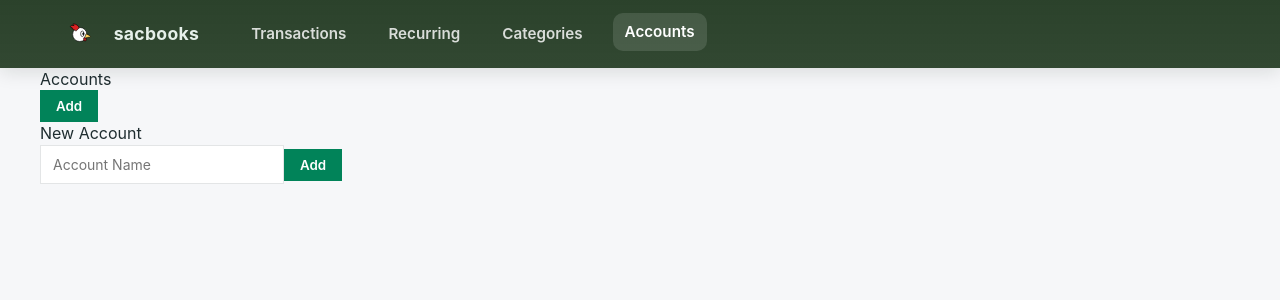
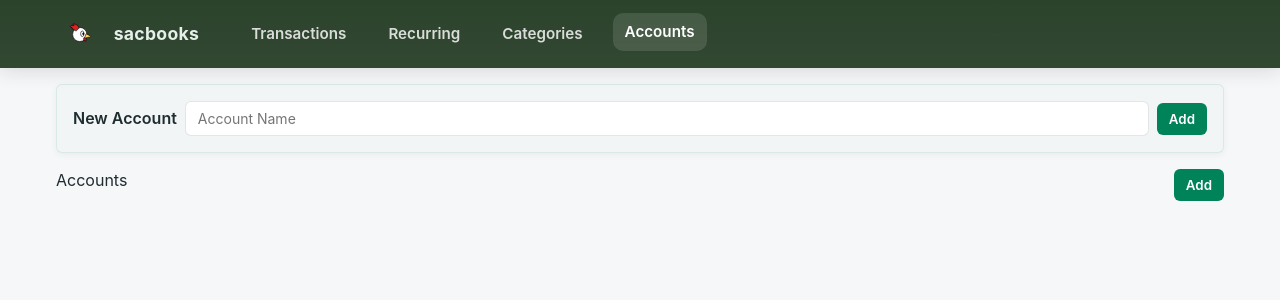
Before and after one commit to tjdickerson/sacbooks, a React (Vite) app in the folder frontend/: page / in a window 1280 px wide. Shown: the top 300 px of the page. Built offline with nearby package versions, Linux system fonts and the light colour scheme.

Commit message:
refactoring css

```diff
--- a/frontend/src/Accounts.tsx
+++ b/frontend/src/Accounts.tsx
@@ -52,18 +52,10 @@ function Accounts() {
     }
 
     return (
-        <div className='accounts-view'>
+        <div className='view-layout accounts-view'>
             {error && <p style={{ color: 'red' }}>Error: {error}</p>}
-            <div className='view-bar'>
-                <div className='view-name'>Accounts</div>
-                <div className='view-buttons'>
-                    <button className='sac-button account-new-button' type="submit">
-                        Add
-                    </button>
-                </div>
-            </div>
 
-            <div className='account-new'>
+            <div className='form-area'>
                 <NewAccountForm
                     onSubmit={handleAddAccount}
                     submitting={loadingAccounts}
@@ -71,6 +63,15 @@ function Accounts() {
             </div>
 
             {loadingAccounts && <p>Loading..</p>}
+            <div className='list-container'>
+                <div className='view-bar'>
+                    <div className='view-name'>Accounts</div>
+                    <div className='view-buttons'>
+                        <button className='btn-primary account-new-button' type="submit">
+                            Add
+                        </button>
+                    </div>
+                </div>
                 <div className='scrollbox container accounts-list'>
                     {
                         accounts.map((account) => {
@@ -83,6 +84,7 @@ function Accounts() {
                     }
                 </div>
             </div>
+        </div>
     )
 
 }
--- a/frontend/src/App.css
+++ b/frontend/src/App.css
@@ -47,35 +47,7 @@
   background-color: rgba(0, 0, 0, 0.6);
 }
 
-.sac-button {
-    background: var(--positive);
-    color: white;
-    padding: 8px 16px;
-    border: none;
-    border-radius: var(--radius);
-    font-weight: 600;
-    cursor: pointer;
-    transition: background 150ms ease;
-}
-
-.sac-button:hover {
-    background: #01704d;
-}
-
-.sac-input {
-    flex: 1;
-    padding: 8px 12px;
-    border: 1px solid;
-    border-radius: 6px;
-    font-size: 14px;
-    font-family: var(--font-sans);
-    background: var(--card);
-}
-
-.sac-input:focus {
-    outline: none;
-    box-shadow: 0 0 0 3px rgba(1, 131, 89, 0.08);
-}
+/* Button and input styles moved to components.css for consistency */
 
 /* ============================================================================
    Menu Bar
@@ -196,15 +168,7 @@
 }
 
 .form-error {
-  position: absolute;
-
-  top: 100%;
-  left: auto;
   color: var(--negative);
   font-size: 13px;
   margin-top: 4px;
-
-  background-color: #e6f0ea;
-  box-shadow: inset 0 0 5px rgba(0,0,0,0.1) ;
-  font-size: large;
 }
--- a/frontend/src/NewAccountForm.tsx
+++ b/frontend/src/NewAccountForm.tsx
@@ -46,13 +46,13 @@ const NewAccountForm: React.FC<NewAccountFormProps> = ({
     }
 
     return (
-        <form className='account-input-form' onSubmit={handleSubmit}>
+        <form className='inline-form account-input-form' onSubmit={handleSubmit}>
             {error && <div className='form-error'>{error}</div>}
-            <div className='account-new-label'>New Account</div>
+            <div className='form-label'>New Account</div>
 
             <input
                 type="text"
-                className='sac-input transaction-new-input'
+                className='transaction-new-input'
                 placeholder='Account Name'
                 value={name}
                 onChange={(e) => setName(e.target.value)}
@@ -60,7 +60,7 @@ const NewAccountForm: React.FC<NewAccountFormProps> = ({
             />
 
 
-            <button className='sac-button transaction-new-button' type="submit" disabled={isSubmitting}>
+            <button className='btn-primary transaction-new-button' type="submit" disabled={isSubmitting}>
                 Add
             </button>
         </form>
--- a/frontend/src/TransactionInputForm.tsx
+++ b/frontend/src/TransactionInputForm.tsx
@@ -53,13 +53,13 @@ const TransactionInputForm: React.FC<TransactionFormProps> = ({
     }
 
     return (
-        <form className='transaction-input-form' onSubmit={handleSubmit}>
+        <form className='inline-form transaction-input-form' onSubmit={handleSubmit}>
             {error && <div className='form-error'>{error}</div>}
             <div className='transaction-new-label'>New Transaction</div>
 
             <input
                 type="text"
-                className='sac-input transaction-new-input'
+                className='transaction-new-input'
                 placeholder='Transaction Name'
                 value={name}
                 onChange={(e) => setName(e.target.value)}
@@ -69,7 +69,7 @@ const TransactionInputForm: React.FC<TransactionFormProps> = ({
 
             <input
                 type="number"
-                className='sac-input transaction-new-input'
+                className='transaction-new-input'
                 placeholder='Amount'
                 value={amount}
                 onChange={(e) => setAmount(Number(e.target.value))}
@@ -77,7 +77,7 @@ const TransactionInputForm: React.FC<TransactionFormProps> = ({
                 step="0.01"
             />
 
-            <button className='sac-button transaction-new-button' type="submit" disabled={isSubmitting}>
+            <button className='btn-primary transaction-new-button' type="submit" disabled={isSubmitting}>
                 Add
             </button>
         </form>
--- a/frontend/src/Transactions.tsx
+++ b/frontend/src/Transactions.tsx
@@ -73,7 +73,6 @@ function Transactions() {
 
         try {
             const result: t.RecurringListResult = await GetRecurringList();
-            console.log(result);
             if (result.success) {
                 const data: t.Recurring[] = result.data;
                 setRecurrings(data);
@@ -210,7 +209,7 @@ function Transactions() {
     }
 
     return (
-        <div className='transaction-view'>
+        <div className='view-layout transaction-view'>
 
             <div className='transaction-new'>
                 <TransactionInputForm
@@ -232,7 +231,7 @@ function Transactions() {
                 </div>
             </div>
 
-            <div className='scrollbox transaction-container' ref={transactionContainerRef}>
+            <div className='scrollbox container transaction-list' ref={transactionContainerRef}>
                 {error && <p style={{ color: 'red' }}>Error: {error}</p>}
 
                 <div>
--- a/frontend/src/components.css
+++ b/frontend/src/components.css
@@ -8,7 +8,7 @@
 
 button, .btn {
   font-family: var(--font-sans);
-  border-radius: 6px;
+  border-radius: var(--radius);
   transition: background 150ms ease, border-color 150ms ease, color 150ms ease;
 }
 
@@ -22,7 +22,7 @@ button:disabled, .btn:disabled {
   background: var(--positive);
   color: white;
   border: none;
-  padding: 10px 16px;
+  padding: 8px 12px;
   font-weight: 600;
   cursor: pointer;
 }
@@ -36,7 +36,7 @@ button:disabled, .btn:disabled {
   background: transparent;
   border: 1px solid rgba(31,45,48,0.2);
   color: var(--text);
-  padding: 10px 16px;
+  padding: 8px 12px;
   font-weight: 600;
   cursor: pointer;
 }
@@ -51,7 +51,7 @@ button:disabled, .btn:disabled {
   background: var(--negative);
   color: white;
   border: none;
-  padding: 10px 16px;
+  padding: 8px 12px;
   font-weight: 600;
   cursor: pointer;
 }
@@ -77,7 +77,7 @@ input[type="password"],
 textarea,
 select {
   font-family: var(--font-sans);
-  padding: 10px 12px;
+  padding: 8px 12px;
   border: 1px solid rgba(31,45,48,0.12);
   border-radius: var(--radius);
   font-size: 14px;
@@ -146,7 +146,7 @@ select:disabled {
   background: var(--card);
   border-radius: var(--radius);
   box-shadow: var(--shadow-2);
-  border: 1px solid rgba(31,45,48,0.04);
+  border: 1px solid var(--card-border);
   padding: var(--gap);
   transition: transform 150ms ease, box-shadow 150ms ease;
 }
@@ -289,3 +289,67 @@ select:disabled {
 
 .gap-2 { gap: 8px; }
 .gap-4 { gap: 16px; }
+
+.view-layout {
+    display: grid;
+    grid-template-rows: auto 1fr;
+    gap: var(--gap);
+    height: 100%;
+    width: 100%;
+    padding: var(--gap);
+    min-height: 0;
+    box-sizing: border-box;
+}
+
+.view-bar {
+    display: flex;
+    justify-content: space-between;
+}
+
+.form-label {
+    font-weight: 600;
+    color: var(--text);
+}
+
+.form-area {
+    display: flex;
+    gap: 8px;
+    align-items: center;
+    padding: var(--gap);
+    background: var(--form-bg);
+    border: 1px solid rgba(1, 131, 89, 0.1);
+    border-radius: var(--radius);
+    box-shadow: var(--shadow-2);
+}
+
+
+
+/* Inline / compact form layout used across small input groups */
+.inline-form {
+  display: flex;
+  gap: 8px;
+  align-items: center;
+  width: 100%;
+}
+
+.inline-form input,
+.inline-form select,
+.inline-form textarea {
+  flex: 1 1 auto;
+  min-width: 0; /* prevents overflow in flex children */
+}
+
+.inline-form .btn-primary,
+.inline-form button {
+  flex: 0 0 auto;
+}
+
+@media (max-width: 520px) {
+  .inline-form {
+    flex-direction: column;
+    align-items: stretch;
+  }
+  .inline-form .btn-primary {
+    width: 100%;
+  }
+}
--- a/frontend/src/style.css
+++ b/frontend/src/style.css
@@ -11,19 +11,23 @@
     --text: #1f2d30;
     --positive: #018359;
     --negative: #b0100b;
-  --menu-bg: rgba(32,56,32,0.95);
+    --menu-bg: rgba(32, 56, 32, 0.95);
+    --form-bg: rgba(1, 131, 89, 0.02);
 
     /* Shadows */
-  --shadow-1: 0 6px 18px rgba(31,45,48,0.06);
-  --shadow-2: 0 2px 6px rgba(31,45,48,0.06);
+    --shadow-1: 0 6px 18px rgba(31, 45, 48, 0.06);
+    --shadow-2: 0 2px 6px rgba(31, 45, 48, 0.06);
 
     /* Spacing & Layout */
     --gap: 16px;
-  --radius: 0px;
+    --radius: 6px;
+    --card-border: rgba(31, 45, 48, 0.04);
     --max-width: 1200px;
 
     /* Typography */
     --font-sans: Inter, ui-sans-serif, system-ui, -apple-system, "Segoe UI", Roboto, "Helvetica Neue", Arial;
+
+
 }
 
 /* Reset and Base Styles */
@@ -31,7 +35,9 @@
     box-sizing: border-box;
 }
 
-html, body, #root {
+html,
+body,
+#root {
     height: 100%;
     background: var(--bg);
 }
```
Also changed, not shown: frontend/src/transaction.css (+8 -37 lines). Lines whose indentation alone changed are shown as unchanged.
